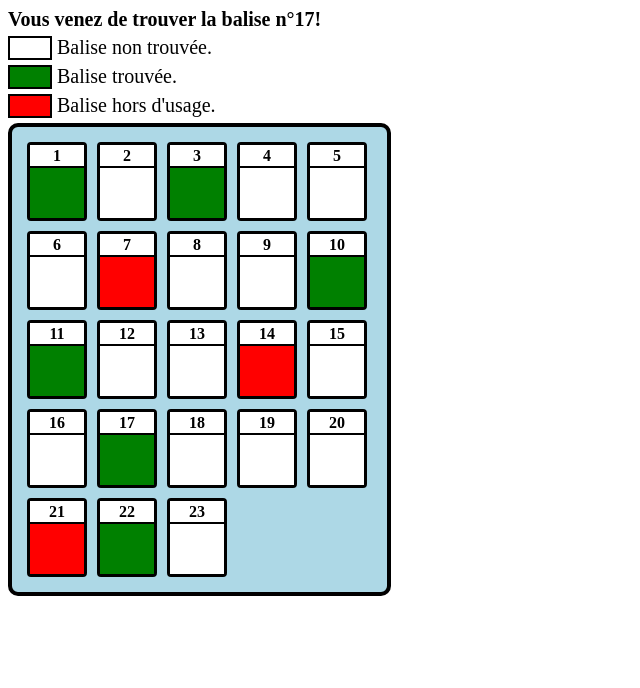
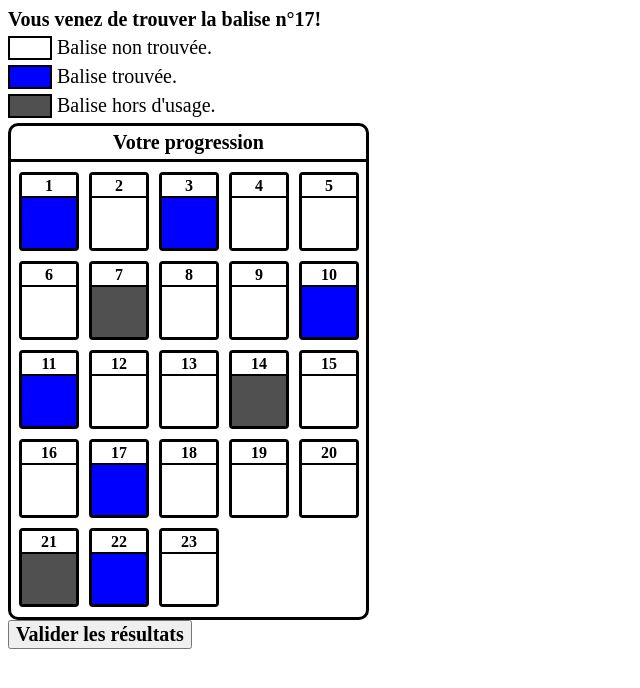
Before and after one commit to vparent/orientinsa, a PHP site: page /view/progress.html in a window 1280 px wide. Shown: the top 688 px of the page, without its empty margins (0-640 px from the left). Run offline with PHP 8.4, Linux system fonts and the light colour scheme.

Commit message:
modifié :         css/groupMaking.css 	modifié :         css/progress.css 	nouveau fichier : css/teacherServiceChoice.css 	modifié :         js/groupMaking.js 	modifié :         js/login.js 	modifié :         js/progress.js 	nouveau fichier : js/teacherServiceChoice.js 	modifié :         view/groupMaking.html 	modifié :         view/login.html 	modifié :         view/progress.html 	nouveau fichier : view/teacherServiceChoice.html

```diff
--- a/css/groupMaking.css
+++ b/css/groupMaking.css
@@ -6,11 +6,11 @@ h2 {
 }
 
 .container {
+	width:350px;
 	display:flex;
 	flex-direction:column;
 	align-items:center;
-	margin-right:10px;
-	margin-left:10px;
+	margin:10px;
 	padding:10px;
 	border-style:solid;
 	border-width:2px;
--- a/css/progress.css
+++ b/css/progress.css
@@ -1,4 +1,4 @@
-.legendElt {
+.legendElt1 {
 	display:flex;
 	flex-direction:row;
 	margin-top:5px;
@@ -27,3 +27,9 @@
 	font-size:20px;
 	font-weight:bold;
 }
+
+#validBtn {
+	font-family:"Sans Serif";
+	font-size:20px;
+	font-weight:bold;
+}
--- a/js/progress.js
+++ b/js/progress.js
@@ -1,9 +1,16 @@
 /*List which contains the states of the differents markers of the race.
-  -1 : out of service marker, red.
+  -1 : out of service marker, dark grey.
   0 : not found marker, white.
-  1 : found marker, green.
+  1 : found marker, blue.
 */
 var listMarkers=[1,0,1,0,0,0,-1,0,0,1,1,0,0,-1,0,0,1,0,0,0,-1,1,0];
+
+/*List which allows to check if a found marker is correct or no.
+  -1 : not found or out of service marker, dark grey.
+  0 : found but incorrect marker, red.
+  1 : found and correct marker, green.
+*/
+var validationList=[1,-1,1,-1,-1,-1,-1,-1,-1,0,1,-1,-1,-1,-1,-1,0,-1,-1,-1,-1,1,-1];
 
 /* Test value for the number of a marker that we supposed to be just found. */
 var numMarker=17;
@@ -12,16 +19,17 @@ document.getElementById("numMarker").textContent=numMarker;
 /* Creation of the grid representing all the markers*/
 var grid=document.getElementById("gridMarkers");
 grid.style.width=String(5*(54+2*2)+5*2*5+2*10 - 5)+"px";
-grid.style.backgroundColor="lightblue";
+grid.style.backgroundColor="white";
 grid.style.borderStyle="solid";
-grid.style.borderWidth="4px";
+grid.style.borderWidth="3px";
 grid.style.borderColor="black";
 grid.style.borderRadius="10px";
-grid.style.padding="10px";
+grid.style.padding="0px";
 grid.style.alignContent="center";
 
 function createMarkerElt(k){
 	var markerElt=document.createElement("div");
+	markerElt.setAttribute("id","marker"+String(k+1));
 	markerElt.style.borderStyle="solid";
 	markerElt.style.borderWidth="3px";
 	markerElt.style.borderRadius="4px";
@@ -44,15 +52,29 @@ function createMarkerElt(k){
 	colorBloc.style.width="54px";
 	markerElt.appendChild(colorBloc);
 	if(listMarkers[k]==-1)
-		colorBloc.style.backgroundColor="red";
+		colorBloc.style.backgroundColor="rgb(80,80,80)";
 	else if(listMarkers[k]==0)
 		colorBloc.style.backgroundColor="white";
 	else if(listMarkers[k]==1)
-		colorBloc.style.backgroundColor="green";
+		colorBloc.style.backgroundColor="blue";
 	return markerElt
 }
 
 function createGrid(){
+	/* Step 0 : grid label */
+	var label=document.createElement("div");
+	label.textContent="Votre progression";
+	label.style.textAlign="center";
+	label.style.fontFamily="Sans Serif";
+	label.style.fontSize="20px";
+	label.style.fontWeight="bold";
+	label.style.paddingTop="5px";
+	label.style.paddingBottom="5px";
+	label.style.marginBottom="5px";
+	label.style.borderBottomStyle="solid";
+	label.style.borderBottomWidth="3px";
+	label.style.borderBottomColor="black";
+	grid.appendChild(label);
 	/* Step 1 : full lines of 5 markers. */
 	var len=listMarkers.length;
 	var nbFullLines=(len-len%5)/5;
@@ -61,6 +83,8 @@ function createGrid(){
 		var line=document.createElement("div");
 		line.style.display="flex";
 		line.style.display="row";
+		line.style.marginLeft="3px";
+		line.style.marginRight="5px";
 		for(j=0; j<5; j++){
 			var marker=createMarkerElt(k);
 			line.appendChild(marker);
@@ -72,6 +96,9 @@ function createGrid(){
 	var lastLine=document.createElement("div");
 	lastLine.style.display="flex";
 	lastLine.style.display="row";
+	lastLine.style.marginLeft="3px";
+	lastLine.style.marginRight="5px";
+	lastLine.style.marginBottom="5px";
 	while(k<len){
 		var marker=createMarkerElt(k);
 		lastLine.appendChild(marker);
@@ -80,3 +107,24 @@ function createGrid(){
 	grid.appendChild(lastLine);
 }
 createGrid();
+
+var validBtn=document.getElementById("validBtn");
+validBtn.addEventListener("click",function(){
+	/* Step 1 : legend update */
+	var legend=document.getElementById("legend");
+	var legendEltList=document.getElementsByTagName("class","legendElt1");
+	for(var j=0; j<legendEltList.length ; j++) {
+		legend.removeChild(legendEltList[i]);
+	}
+	/* Step 2 : markers color update */
+	for(var k=0; k<validationList.length; k++){
+		console.log("##########");
+		var markerToValid=document.getElementById("marker"+String(k+1));
+		console.log("marker"+String(k+1));
+		console.log(markerToValid);
+		console.log(validationList[k]);
+		if(validationList[k]==-1) {console.log("GREY!"); document.getElementById("marker"+String(k+1)).style.backgroundColor="rgb(80,80,80)";}
+		else if(validationList[k]==0) {console.log("RED!"); markerToValid.style.backgroundColor="red";}
+		else if(validationList[k]==1) {console.log("GREEN!"); markerToValid.style.backgroundColor="green";}
+	}
+});
--- a/view/groupMaking.html
+++ b/view/groupMaking.html
@@ -6,7 +6,7 @@
 		<title>Création des groupes</title>
 	</head>
 	<body>
-		<div id="blockPage">
+		<div id="blockPage" style="display:flex;flex-direction:column;">
 			<div class="container">
 				<h2>Liste des élèves</h2>
 				<div id="listOfPupils">
--- a/view/login.html
+++ b/view/login.html
@@ -7,7 +7,7 @@
 	</head>
 	<body>
 		<div id="block_page">
-			<img src="../img/logo_insa.png" style="">
+			<img src="../asset/logo_insa.png" style="">
 			<h1>Orient'INSA</h1>
 			<form>
 				<label for="username">Identifiant</label>
--- a/view/progress.html
+++ b/view/progress.html
@@ -9,20 +9,23 @@
 		<div id="page_block">
 			<span id="parMarker">Vous venez de trouver la balise n°<span id="numMarker">0</span>!</span>
 			<div id="legend">
-				<div class="legendElt">
+				<div class="legendElt1">
 					<div class="legendColor" style="background-color:white;height:20px;width:40px;"></div>
 					<span class="legendText">Balise non trouvée.</span>
 				</div>
-				<div class="legendElt">
-					<div class="legendColor" style="background-color:green;height:20px;width:40px;"></div>
+				<div class="legendElt1">
+					<div class="legendColor" style="background-color:blue;height:20px;width:40px;"></div>
 					<span class="legendText">Balise trouvée.</span>
 				</div>
-				<div class="legendElt">
-					<div class="legendColor" style="background-color:red;height:20px;width:40px;"></div>
+				<div class="legendElt1">
+					<div class="legendColor" style="background-color:rgb(80,80,80);height:20px;width:40px;"></div>
 					<span class="legendText">Balise hors d'usage.</span>
 				</div>
 			</div>
-			<div id="gridMarkers"></div>
+			<div>
+				<div id="gridMarkers"></div>
+			</div>
+			<button id="validBtn">Valider les résultats</button>
 			<script src="../js/progress.js"></script>
 		</div>
 	</body>
```
Also changed, not shown: css/teacherServiceChoice.css (added, +37 -0 lines), js/groupMaking.js (+11 -5 lines), js/login.js (+8 -2 lines), js/teacherServiceChoice.js (added, +16 -0 lines), view/teacherServiceChoice.html (added, +23 -0 lines).
